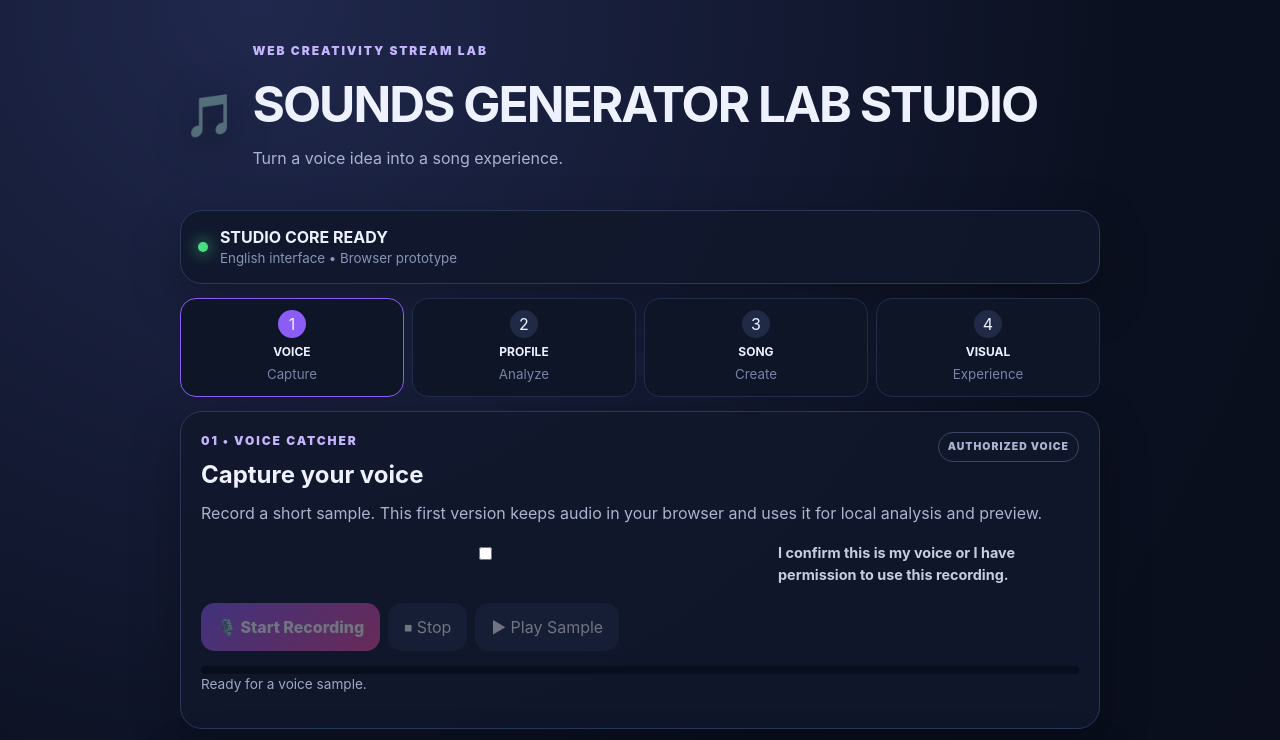
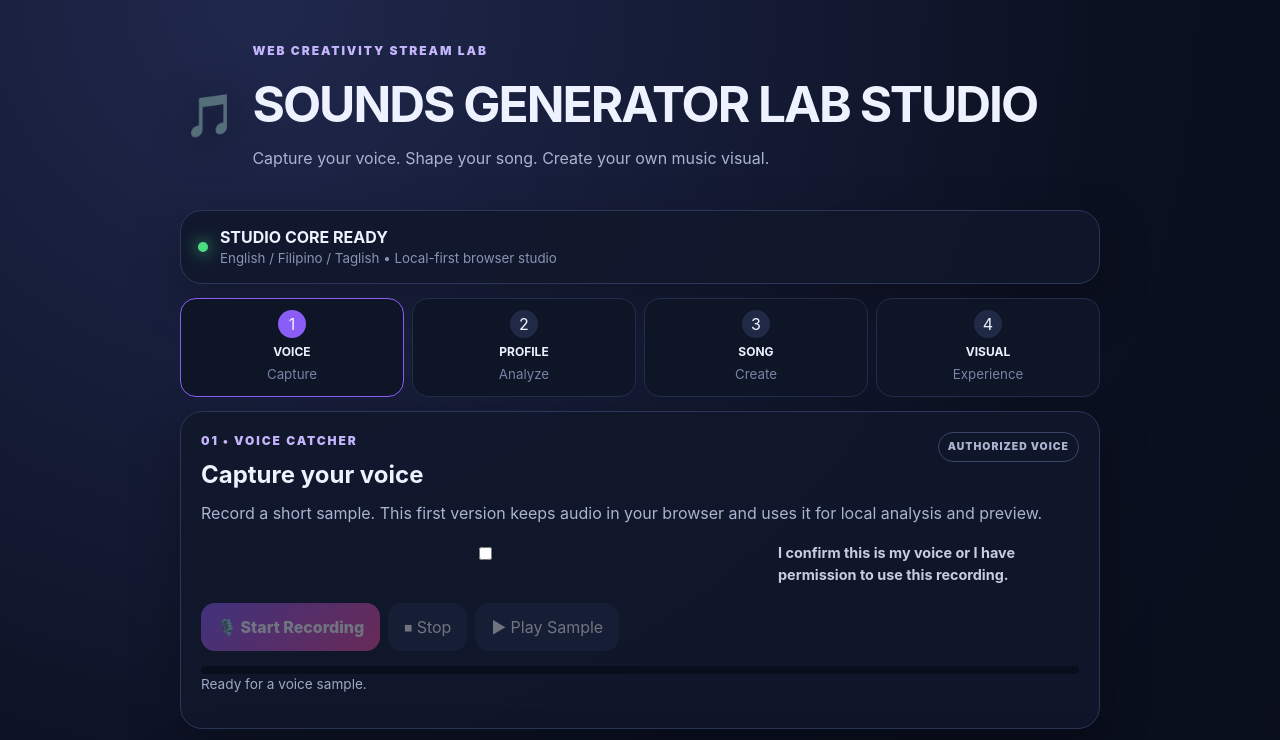
Before and after one commit to philipasuncion6-tech/SOUNDS-GENERATOR-LAB-STUDIO, a plain HTML site: page index.html in a window 1280 px wide. Shown: the top 740 px of the page. Drawn offline with Linux system fonts and the light colour scheme.

Commit message:
Polish Song Studio identity and language status

```diff
--- a/index.html
+++ b/index.html
@@ -15,13 +15,13 @@
       <div>
         <p class="eyebrow">WEB CREATIVITY STREAM LAB</p>
         <h1>SOUNDS GENERATOR LAB STUDIO</h1>
-        <p class="tagline">Turn a voice idea into a song experience.</p>
+        <p class="tagline">Capture your voice. Shape your song. Create your own music visual.</p>
       </div>
     </header>
 
     <section class="status-card">
       <span class="status-dot"></span>
-      <div><strong>STUDIO CORE READY</strong><small>English interface • Browser prototype</small></div>
+      <div><strong>STUDIO CORE READY</strong><small>English / Filipino / Taglish • Local-first browser studio</small></div>
     </section>
 
     <section class="steps" aria-label="Creation flow">
```
